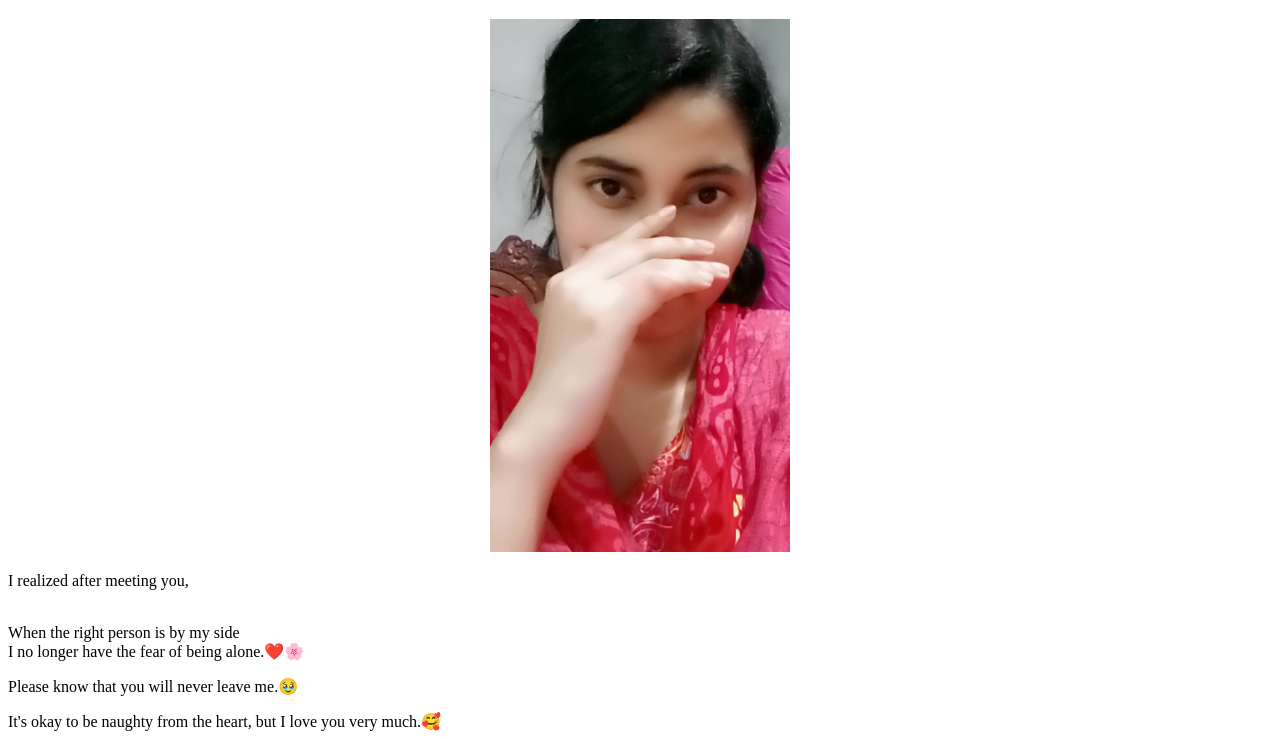
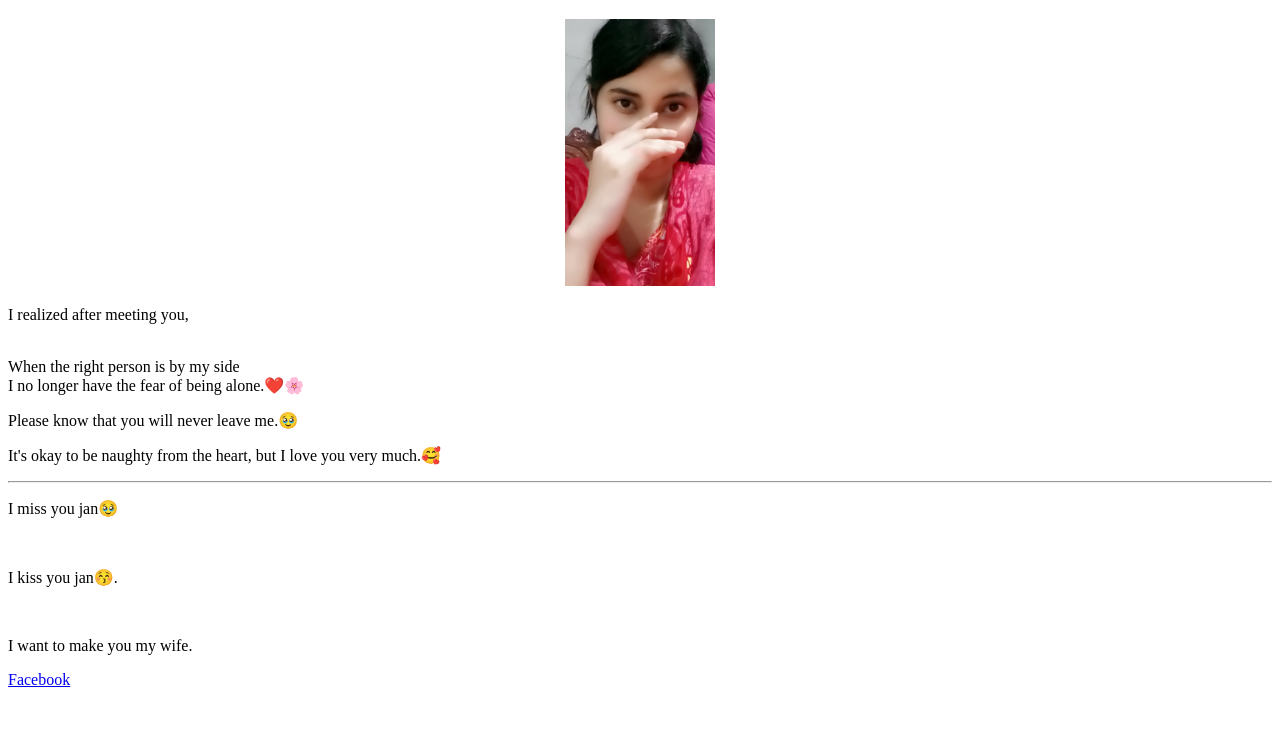
Before and after one commit to asifhossien1/Asif, a plain HTML site: page index.html in a window 1280 px wide. Shown: the part 61-800 px from the top of the page. Drawn offline with Linux system fonts and the light colour scheme.

Commit message:
Update index.html

```diff
--- a/index.html
+++ b/index.html
@@ -6,7 +6,7 @@
 <body>
 <h1>I love you so much, Jan.</h1>
 <center>
-<img src="Messenger_creation_1A4A6DAE-936F-4CAB-B5F1-072268D144D7.jpeg" alt="photo" width="300">
+<img src="Messenger_creation_1A4A6DAE-936F-4CAB-B5F1-072268D144D7.jpeg" alt="photo" width="150">
 </center>
 <p>I realized after meeting you,<p><br>When the right person is by my side<br>I no longer have the fear of being alone.❤️🌸</p>
 <p>Please know that you will never leave me.🥹</p>
```
